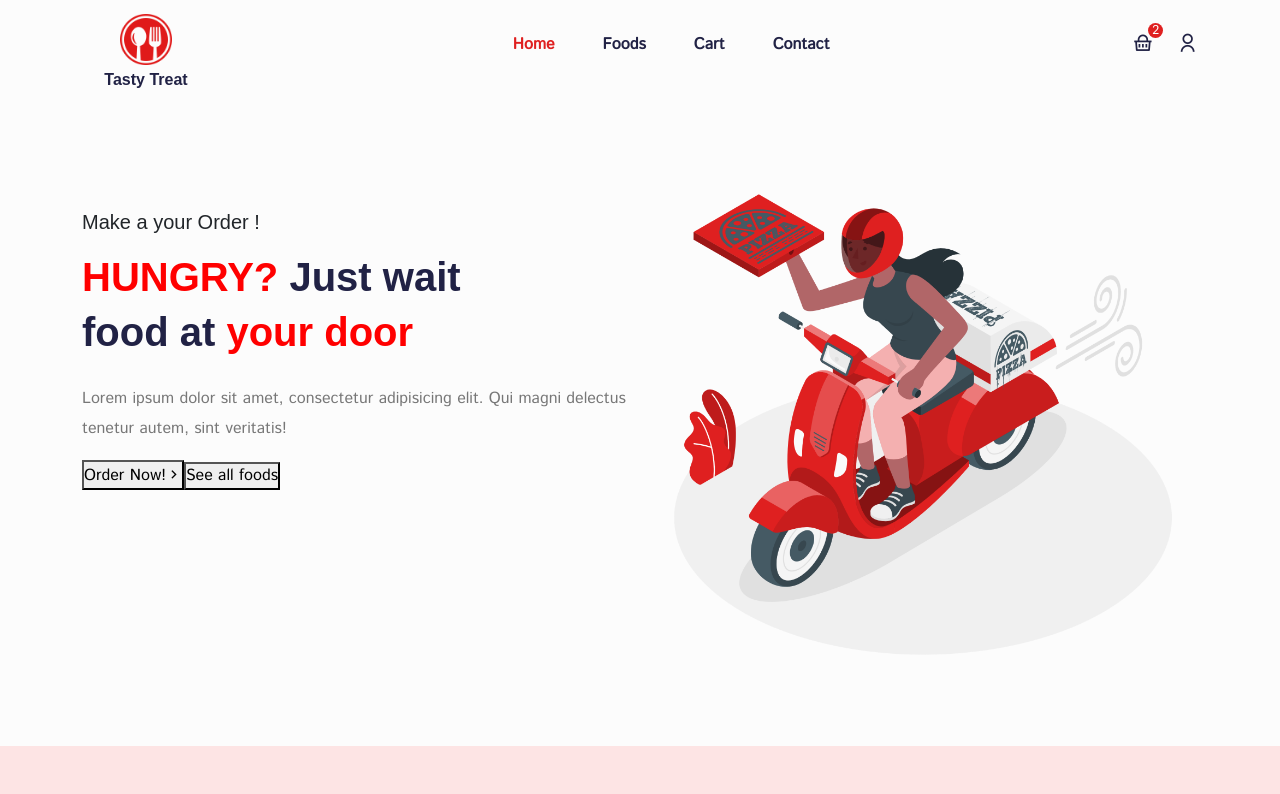
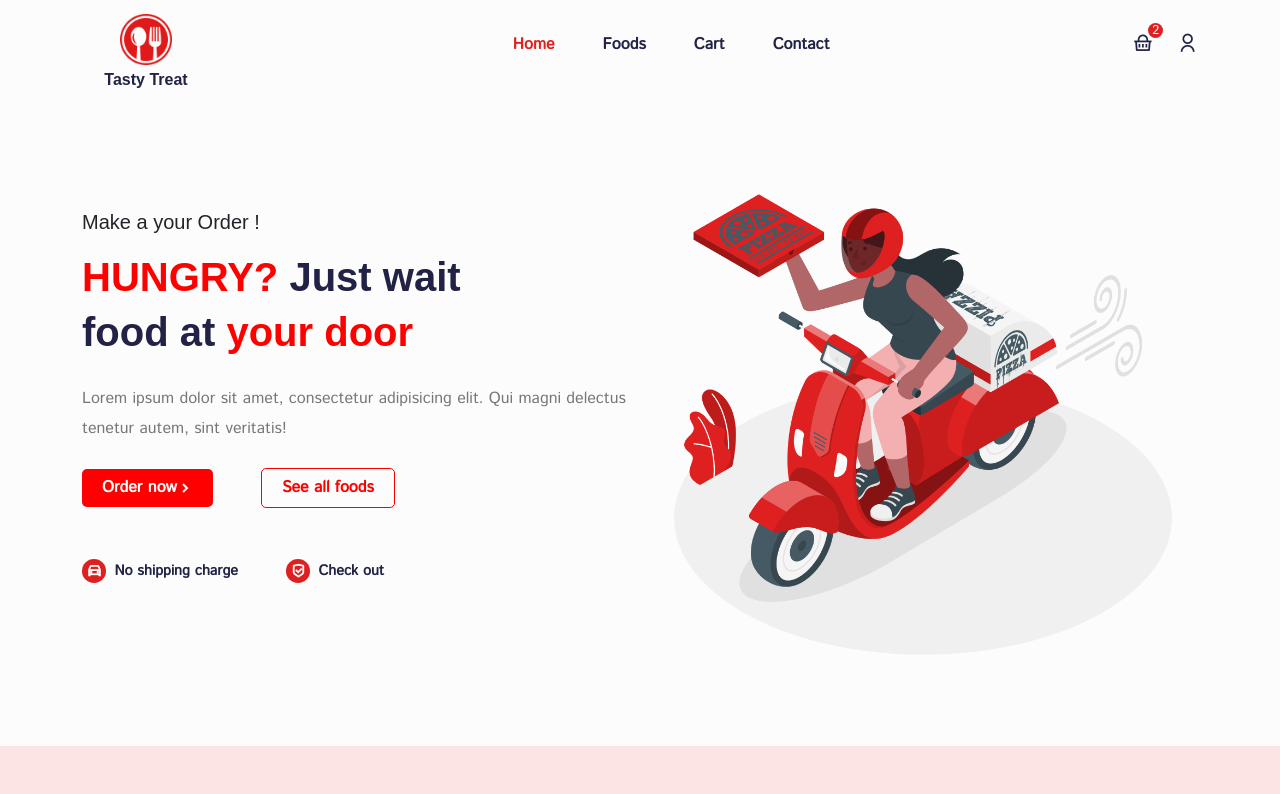
Before and after one commit to TH-Jeon/Food-Delivery-App, a React (Create React App) app: page /home in a window 1280 px wide. Shown: the top 794 px of the page. Built offline with nearby package versions, Linux system fonts and the light colour scheme; a web font is replaced by a local one.

Commit message:
fixed btns

```diff
--- a/src/pages/Home.jsx
+++ b/src/pages/Home.jsx
@@ -24,11 +24,29 @@ const Home = () => {
                            elit. Qui magni delectus tenetur autem, sint
                            veritatis!
                         </p>
-                        <div className="hero__btns">
-                           <button className="order__btn">
-                              Order Now!<i class="ri-arrow-right-s-line"></i>
+                        <div className="hero__btns d-flex align-items-center gap-5 mt-4">
+                           <button className="order__btn d-flex align-items-center justify-content-between">
+                              Order now <i class="ri-arrow-right-s-line"></i>
                            </button>
-                           <button><Link>See all foods</Link></button>
+
+                           <button className="all__foods-btn">
+                              <Link to="/foods">See all foods</Link>
+                           </button>
+                        </div>
+
+                        <div className='hero__service  d-flex align-items-center gap-5 mt-5'>
+                           <p className='d-flex align-item=center gap-2'>
+                              <span className='shipping__icon'>
+                                 <i class="ri-car-line"></i>
+                              </span>
+                              No shipping charge
+                              </p>
+                           <p className='d-flex align-item=center gap-2'>
+                              <span className='shipping__icon'>
+                                 <i class="ri-shield-check-line"></i>
+                              </span>
+                              Check out
+                           </p>
                         </div>
                      </div>
                   </Col>
--- a/src/styles/hero-section.css
+++ b/src/styles/hero-section.css
@@ -19,3 +19,41 @@
     line-height: 30px;
     color: #777;
 }
+.hero__btns button{
+    border: none;
+    outline: none;
+    padding: 7px 20px;
+    border-radius: 5px;
+    cursor: pointer;
+    font-weight: 600;
+}
+
+
+.order__btn{
+    background-color: red;
+    color: #fff;
+    transition: 0.3s;
+}
+.order__btn:hover{
+    background-color: #212245;
+}
+.all__foods-btn{
+    background: transparent;
+    border: 1px solid red !important;
+    color: red;
+}
+
+.hero__service p{
+
+    color: #212245;
+    font-weight: 600;
+    font-size: 0.9rem;
+}
+
+.shipping__icon i{
+    padding: 5px;
+    background: #df2020;
+    color: #fff;
+    border-radius: 60%;
+    font-weight: 600 !important
+}
```
